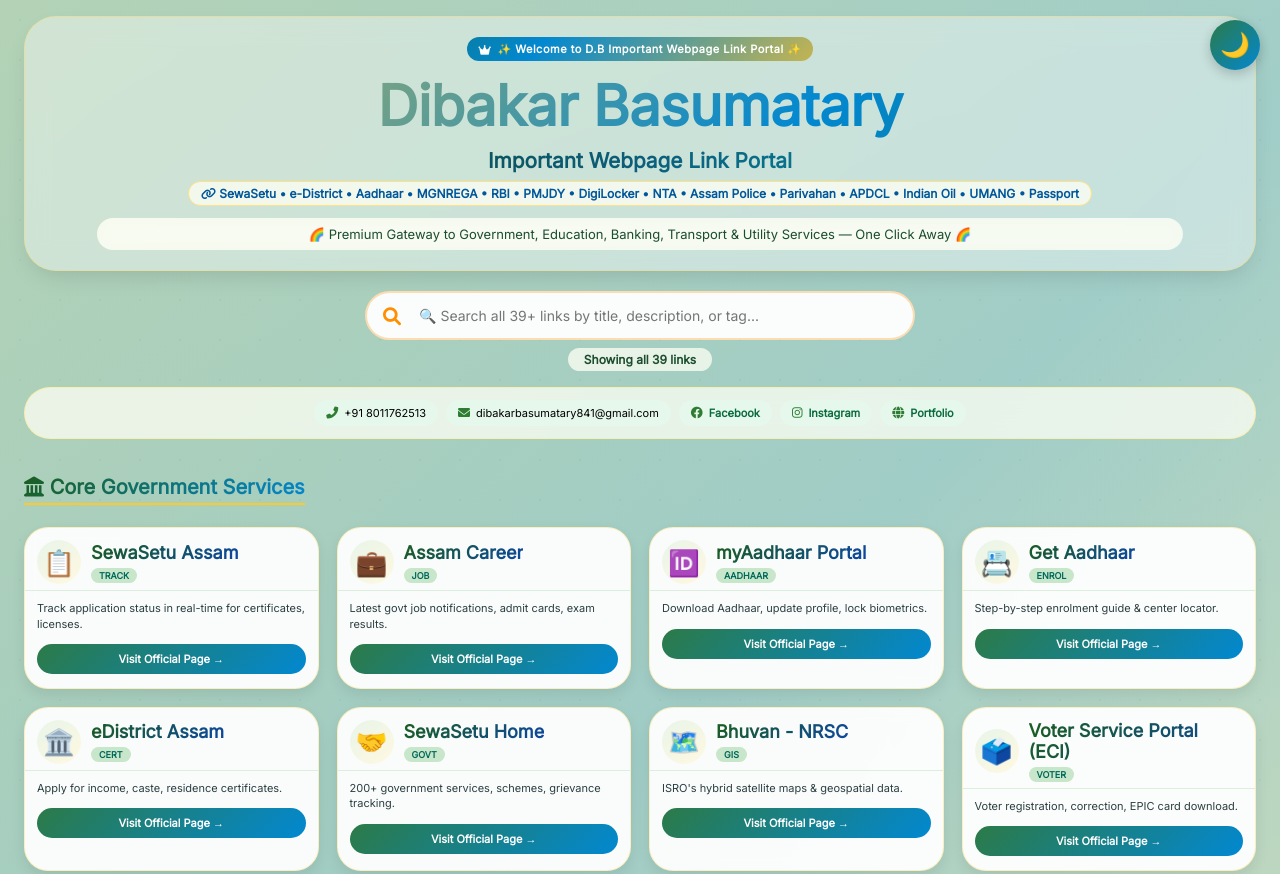
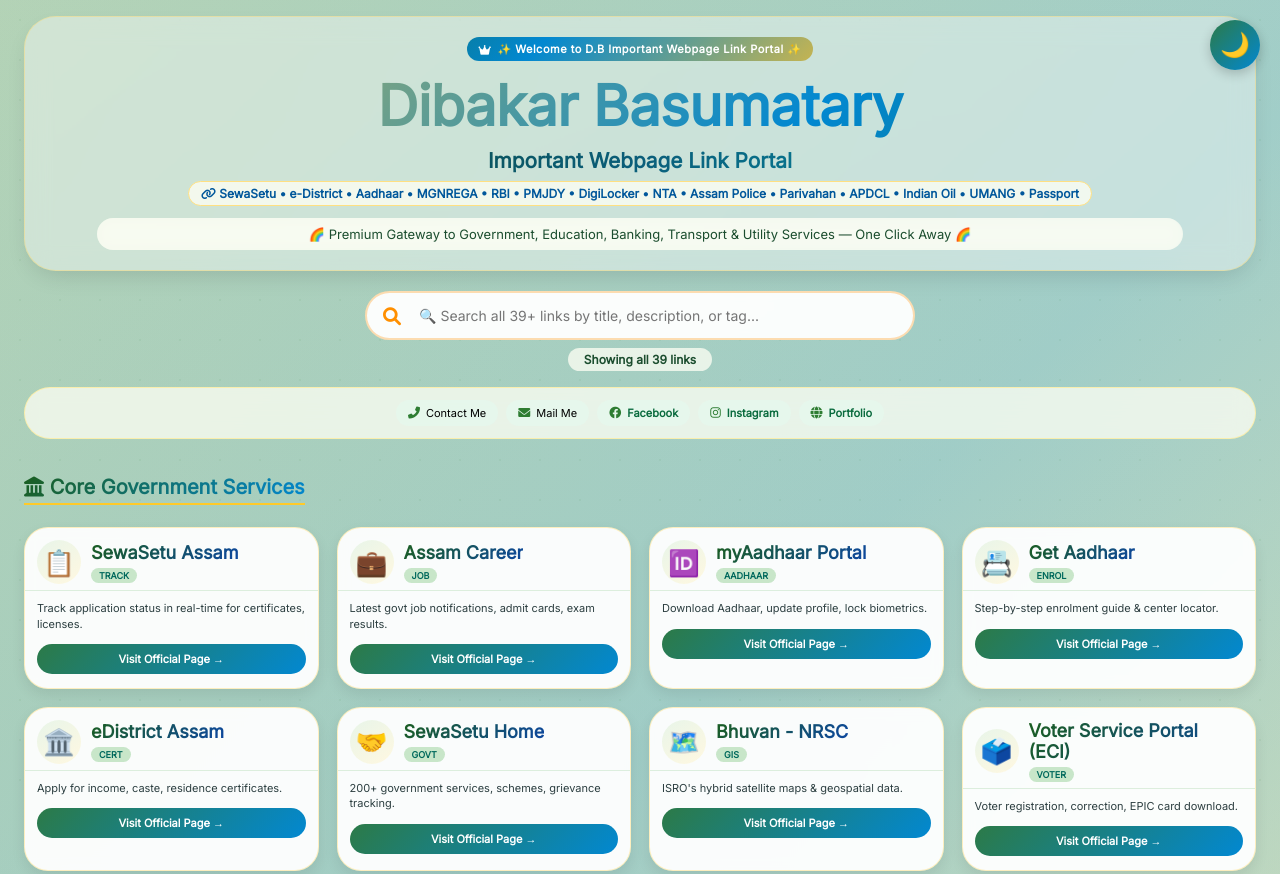
Before and after one commit to Dibakar752-crypto/dibakar-services, a plain HTML site: page index.html in a window 1280 px wide. Shown: the top 874 px of the page. Drawn offline with Linux system fonts and the light colour scheme.

Commit message:
dibakar-services new update 19/10/2026

```diff
--- a/index.html
+++ b/index.html
@@ -662,8 +662,8 @@
   <!-- CONTACT SECTION -->
   <div class="contact-showcase">
     <div class="contact-details">
-      <div class="contact-item" onclick="window.location.href='tel:+918011762513'"><i class="fas fa-phone-alt"></i> <span>+91 8011762513</span></div>
-      <div class="contact-item" onclick="window.location.href='mailto:dibakarbasumatary841@gmail.com'"><i class="fas fa-envelope"></i> <span>dibakarbasumatary841@gmail.com</span></div>
+      <div class="contact-item" onclick="window.location.href='tel:+918011762513'"><i class="fas fa-phone-alt"></i> <span>Contact Me</span></div>
+      <div class="contact-item" onclick="window.location.href='mailto:dibakarbasumatary841@gmail.com'"><i class="fas fa-envelope"></i> <span>Mail Me</span></div>
       <div class="contact-item"><i class="fab fa-facebook"></i><a href="https://www.facebook.com/share/1AgAeBtbud/" target="_blank">Facebook</a></div>
       <div class="contact-item"><i class="fab fa-instagram"></i><a href="https://www.instagram.com/danswrang3041?igsh=MXRkMzZqbWduMjdsNw==" target="_blank">Instagram</a></div>
       <div class="contact-item"><i class="fas fa-globe"></i><a href="https://danswrangbasumatary.wixsite.com/dbasumatary" target="_blank">Portfolio</a></div>
@@ -712,8 +712,8 @@
       Do you want to apply for a new PAN card or make corrections? Minor to major update, caste certificate, income certificate, Gorkha community certificate, voter registration & correction, etc. - For all services, contact me.
     </div>
     <div class="footer-contact">
-      <a href="tel:+918011762513"><i class="fas fa-phone-alt"></i> 📞 +91 8011762513</a>
-      <a href="mailto:dibakarbasumatary841@gmail.com"><i class="fas fa-envelope"></i> 📧 dibakarbasumatary841@gmail.com</a>
+      <a href="tel:+918011762513"><i class="fas fa-phone-alt"></i> 📞 Contact Me</a>
+      <a href="mailto:dibakarbasumatary841@gmail.com"><i class="fas fa-envelope"></i> 📧 Mail Me</a>
       <a href="https://www.facebook.com/share/1AgAeBtbud/" target="_blank"><i class="fab fa-facebook"></i> Facebook</a>
       <a href="https://www.instagram.com/danswrang3041?igsh=MXRkMzZqbWduMjdsNw==" target="_blank"><i class="fab fa-instagram"></i> Instagram</a>
     </div>
```
